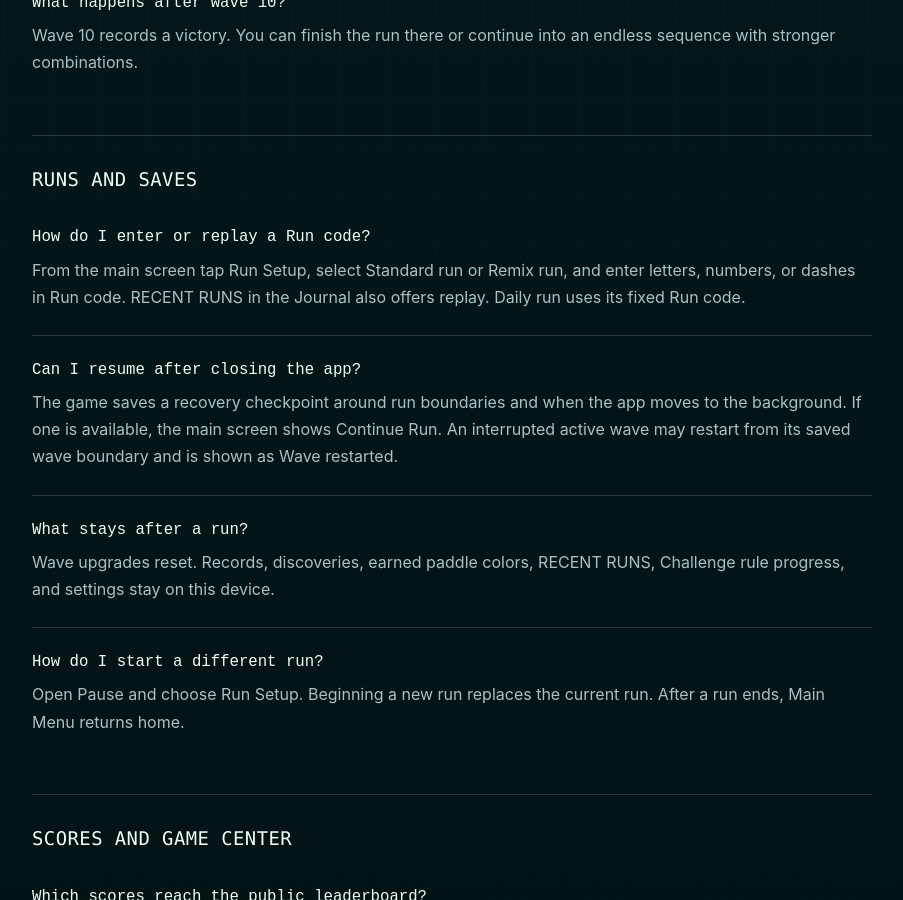
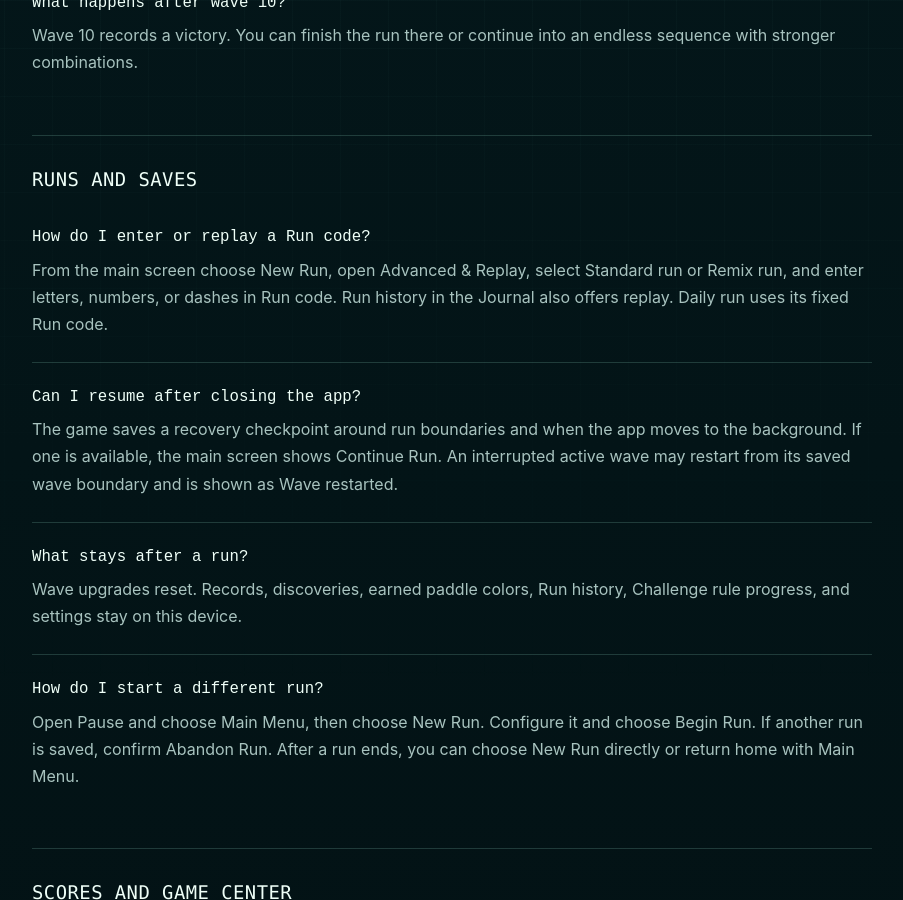
Before and after one commit to pgtgrly/pgtgrly.github.io, a Jekyll site: the page afterarc/afterarc-support.html, which Jekyll copies as it is, in a window 1280 px wide and 900 px high, scrolled down 1360 px. Shown: the whole window, without its empty margins (188-1091 px from the left). Built offline with Jekyll 4.4.1, drawn with Linux system fonts in a browser that asks for light colours.

Commit message:
Update AFTERARC support for menu and Journal navigation

```diff
--- a/afterarc/afterarc-support.html
+++ b/afterarc/afterarc-support.html
@@ -18,7 +18,7 @@
 
     <section><h2>Quick start</h2><dl class="faq"><div><dt>How do I control the paddle?</dt><dd>Swipe left or right anywhere on the screen to move the paddle around the rim. Hold near either edge to keep turning. Lift and touch again anywhere; the paddle does not jump to your finger.</dd></div><div><dt>How do I launch the ball?</dt><dd>Tap the arena when the launch prompt is shown. After launch, follow the return angle and move the paddle into the ball’s path.</dd></div><div><dt>How do I use Blast?</dt><dd>Build charge through play. A ready ball glows mint. Double-tap the playfield or tap Blast to detonate around it; Blast-radius upgrades and temporary powers change the area.</dd></div><div><dt>What do jump pads and portals do?</dt><dd>Jump pads launch balls over low walls toward airborne targets. Linked portals move a ball to the exit and point it along the exit arrow.</dd></div><div><dt>What happens after wave 10?</dt><dd>Wave 10 records a victory. You can finish the run there or continue into an endless sequence with stronger combinations.</dd></div></dl></section>
 
-    <section><h2>Runs and saves</h2><dl class="faq"><div><dt>How do I enter or replay a Run code?</dt><dd>From the main screen tap Run Setup, select Standard run or Remix run, and enter letters, numbers, or dashes in Run code. RECENT RUNS in the Journal also offers replay. Daily run uses its fixed Run code.</dd></div><div><dt>Can I resume after closing the app?</dt><dd>The game saves a recovery checkpoint around run boundaries and when the app moves to the background. If one is available, the main screen shows Continue Run. An interrupted active wave may restart from its saved wave boundary and is shown as Wave restarted.</dd></div><div><dt>What stays after a run?</dt><dd>Wave upgrades reset. Records, discoveries, earned paddle colors, RECENT RUNS, Challenge rule progress, and settings stay on this device.</dd></div><div><dt>How do I start a different run?</dt><dd>Open Pause and choose Run Setup. Beginning a new run replaces the current run. After a run ends, Main Menu returns home.</dd></div></dl></section>
+    <section><h2>Runs and saves</h2><dl class="faq"><div><dt>How do I enter or replay a Run code?</dt><dd>From the main screen choose New Run, open Advanced &amp; Replay, select Standard run or Remix run, and enter letters, numbers, or dashes in Run code. Run history in the Journal also offers replay. Daily run uses its fixed Run code.</dd></div><div><dt>Can I resume after closing the app?</dt><dd>The game saves a recovery checkpoint around run boundaries and when the app moves to the background. If one is available, the main screen shows Continue Run. An interrupted active wave may restart from its saved wave boundary and is shown as Wave restarted.</dd></div><div><dt>What stays after a run?</dt><dd>Wave upgrades reset. Records, discoveries, earned paddle colors, Run history, Challenge rule progress, and settings stay on this device.</dd></div><div><dt>How do I start a different run?</dt><dd>Open Pause and choose Main Menu, then choose New Run. Configure it and choose Begin Run. If another run is saved, confirm Abandon Run. After a run ends, you can choose New Run directly or return home with Main Menu.</dd></div></dl></section>
 
     <section><h2>Scores and Game Center</h2><dl class="faq"><div><dt>Which scores reach the public leaderboard?</dt><dd>A score is eligible when you finish the 10-wave milestone on Standard difficulty and the Standard course, without a continue or restarted wave. Practice scores stay on the device. Network and Game Center availability still apply.</dd></div><div><dt>Why did my score stay local?</dt><dd>Open Run details and check whether a continue or wave restart was used. Then check your Game Center sign-in. You can sign in or open the board from Settings &gt; Leaderboards. Network or Game Center availability can also delay or prevent submission.</dd></div><div><dt>What is score for?</dt><dd>Score measures how well a run went in your personal records. Eligible 10-wave scores can also appear on Game Center. Hitting targets and keeping a streak earns more points; score itself does not make survival easier.</dd></div></dl></section>
 
```
